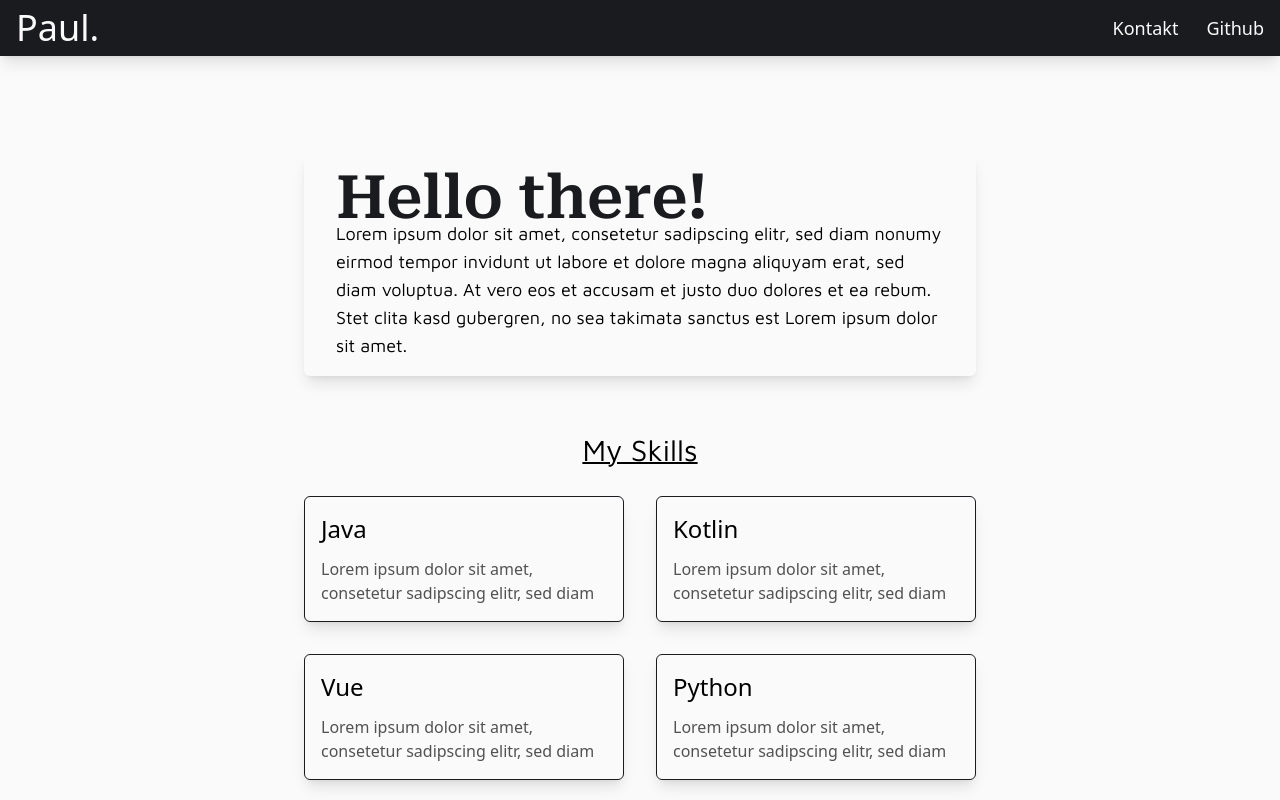
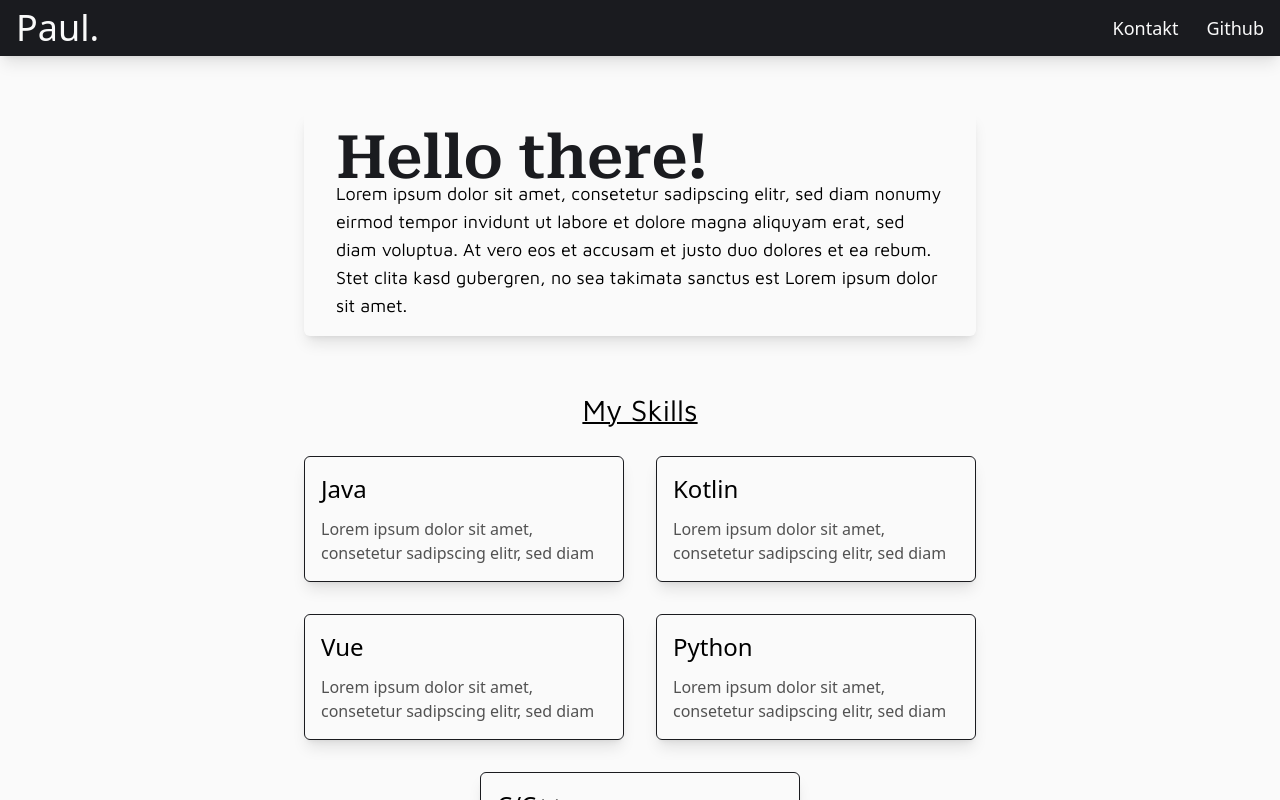
Before and after one commit to Paulanerus/paulee-site, a Vue app: page / in a window 1280 px wide. Shown: the top 800 px of the page. Built offline with nearby package versions, Linux system fonts and the light colour scheme.

Commit message:
Changed top margin

```diff
--- a/src/components/AboutMe.vue
+++ b/src/components/AboutMe.vue
@@ -1,5 +1,5 @@
 <template>
-    <div class="mt-24 shadow-lg rounded-md max-w-2xl mx-auto container-anim">
+    <div class="mt-14 shadow-lg rounded-md max-w-2xl mx-auto container-anim">
         <div class="p-4 m-4">
             <h1 class="font-roboto text-default-dark text-6xl -mb-2">Hello there!</h1>
             <p
```
